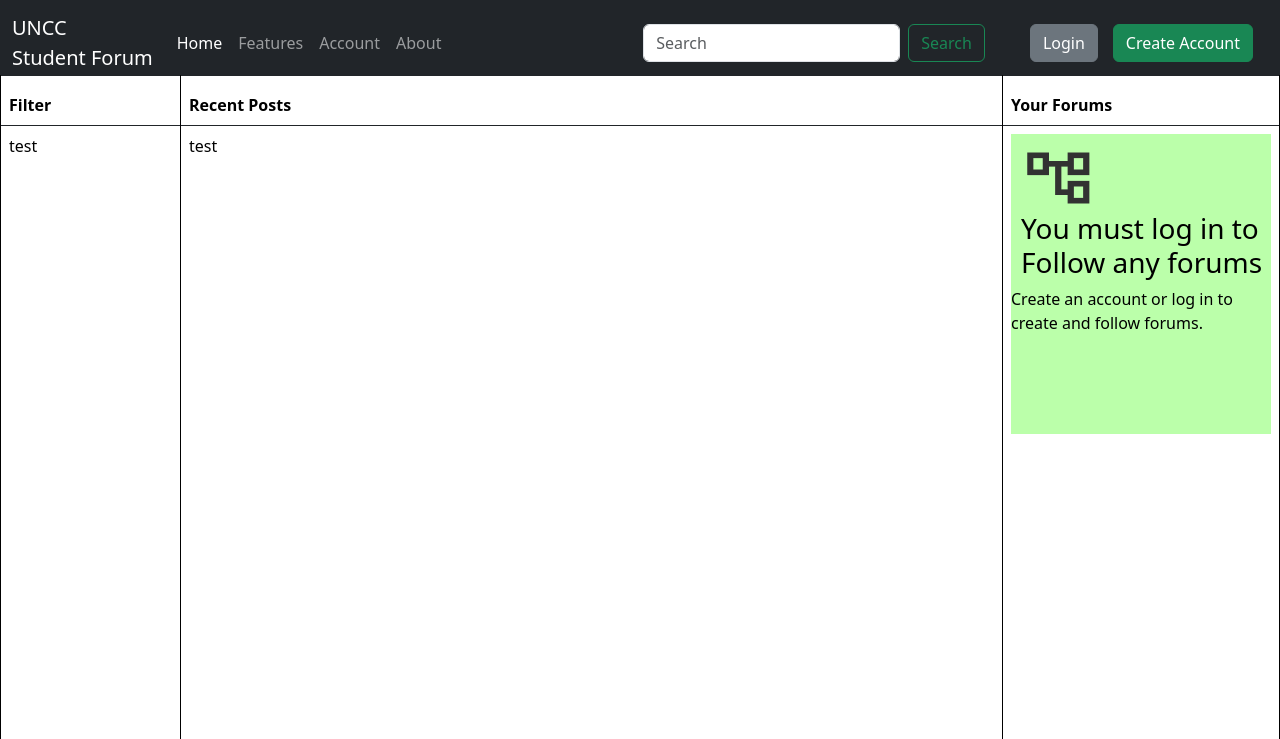
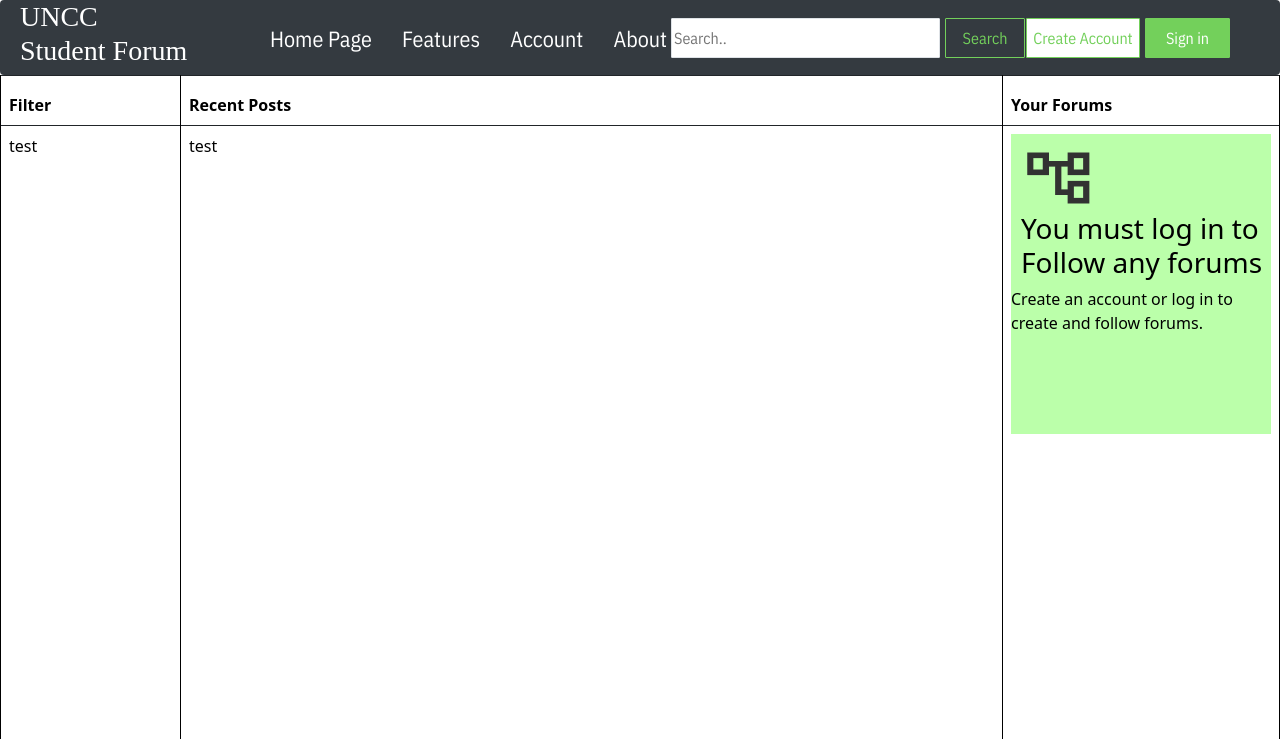
Before and after one commit to Zoey-Vail/Team-9-Final-Project, a Flask app: page / in a window 1280 px wide. Shown: the top 739 px of the page. Run offline with Flask 3, Linux system fonts and the light colour scheme; some web fonts are replaced.

Commit message:
Add files via upload

```diff
--- a/templates/homepage.html
+++ b/templates/homepage.html
@@ -1,7 +1,7 @@
 <!DOCTYPE html>
 <html>
 <head>
-    <link rel="stylesheet" href="style.css">
+    <link rel= "stylesheet" type= "text/css" href= "{{ url_for('static',filename='stylesheets/style.css') }}">
     <link href="https://cdn.jsdelivr.net/npm/bootstrap@5.3.0-alpha3/dist/css/bootstrap.min.css" rel="stylesheet" integrity="sha384-KK94CHFLLe+nY2dmCWGMq91rCGa5gtU4mk92HdvYe+M/SXH301p5ILy+dN9+nJOZ" crossorigin="anonymous">
     <link href='https://fonts.googleapis.com/css?family=Iceberg' rel='stylesheet'>
     <link href='https://fonts.googleapis.com/css?family=IBM Plex Sans Condensed' rel='stylesheet'>
@@ -9,54 +9,28 @@
 <!--|||||||||||||||||||||||||||This is the Taskbar COMPLETED BELOW|||||||||||||||||||||||||||-->
 <!-- <h1 class = "top-bar">UNCC <br>Student Forum</h1> -->
 
-<nav class="navbar navbar-expand-lg navbar-dark bg-dark">
-    <div class="container-fluid">
-      <a class="navbar-brand" href="#">UNCC <br> Student Forum</a>
-      <button class="navbar-toggler" type="button" data-bs-toggle="collapse" data-bs-target="#navbarNavAltMarkup" aria-controls="navbarNavAltMarkup" aria-expanded="false" aria-label="Toggle navigation">
-        <span class="navbar-toggler-icon"></span>
-      </button>
-      <div class="collapse navbar-collapse" id="navbarNavAltMarkup">
-        <div class="navbar-nav">
-          <a class="nav-link active" aria-current="page" href="#">Home</a>
-          <a class="nav-link" href="/signup">Features</a>
-          <a class="nav-link" href="/account">Account</a>
-          <a class="nav-link" href="/about">About</a>
-
-        </div>
-        <div class="collapse navbar-collapse ms-auto" id="navbarNavAltMarkup"></div>
-        <form class="d-flex">
-            <input class="form-control me-2" type="search" placeholder="Search" aria-label="Search">
-            <button class="btn btn-outline-success" style="margin-right: 45px;" type="submit">Search</button>
-          </form>
-          <div class="navbar-nav">
-            <button class="btn btn-secondary" href="#" type ="button" style="margin-right: 15px;" >Login</button>
-            <button type="button" href="/signup" class="btn btn-success" style="margin-right: 15px;">Create Account</button>
-          </div>
-      </div>
-    </div>
-  </nav>
-  <!--
     <div class = "top-bar">
         <h1 class="top-bar-uncc">UNCC <br>Student Forum</h1>
-        <button class = "top-bar-buttons"><a href="homepage.html", class="top-bar-links">Home Page</a></button>
-        <button class = "top-bar-buttons"><a href="features.html", class="top-bar-links">Features</a></button>
-        <button class = "top-bar-buttons"><a href="about.html", class="top-bar-links">Account</a></button>
-        <button class = "top-bar-buttons"><a href="account.html", class="top-bar-links">About</a></button>
-    <!-- This is the dark mode button that will change the page from Dark mode to light mode--><!--
-        <button class = "top-bar-buttons"> <a href="homepage-light-mode.html"><img src="Vector.png"></a></button>
+        <button class = "top-bar-buttons"><a href="/", class="top-bar-links">Home Page</a></button>
+        <button class = "top-bar-buttons"><a href="/features", class="top-bar-links">Features</a></button>
+        <button class = "top-bar-buttons"><a href="/account", class="top-bar-links">Account</a></button>
+        <button class = "top-bar-buttons"><a href="/about", class="top-bar-links">About</a></button>
 
-    <!--This is the Search Bar--><!--
+    <!-- This is the dark mode button that will change the page from Dark mode to light mode-->
+        <button class = "top-bar-buttons"> <a href="homepage-light-mode.html"><img src="{{url_for('static', filename='Images/Vector.png')}}"/></a></button>
+
+    <!--This is the Search Bar-->
     <form>
         <input type="text" class="top-bar-search" placeholder="Search..">
             <button class="top-bar-search-submit">Search
             </button>
     </form>
 
-    <!--These are the account creation and sign in buttons at the top--><!--
-            <button class="top-bar-create-account-button"><a href="signup.html", class="top-bar-links">Create Account</a></button>
-            <button class="top-bar-sign-in">Sign In</button>
+    <!--These are the account creation and sign in buttons at the top-->
+    <button class="top-bar-create-account-button"><a href="/create-account", class="top-bar-create-account-word">Create Account</a></button>
+    <button class="top-bar-sign-in"><a href="/sign-in", class="top-bar-links">Sign in</a></button>
     </div>
--->
+
 <!--|||||||||||||||||||||||||||THIS IS THE TASK BAR COMPLETED ABOVE EVERYTHING BELOW IS PART OF EACH PAGE|||||||||||||||||||||||||||-->
 
 
@@ -78,7 +52,7 @@
                     <td>
                         <div class="square">
                             <a href="homepage-light-mode.html">
-                                <img src="account_tree.png" style="margin-left: 10px; margin-top: 10px;">
+                                <img src="{{url_for('static', filename='Images/account_tree.png')}}" style="margin-left: 10px; margin-top: 10px;">
                             </a>
                             <h3 style="margin-left: 10px;">You must log in to Follow any forums</h3><body style="">
                                 Create an account or log in to create and follow forums.</body>
```
